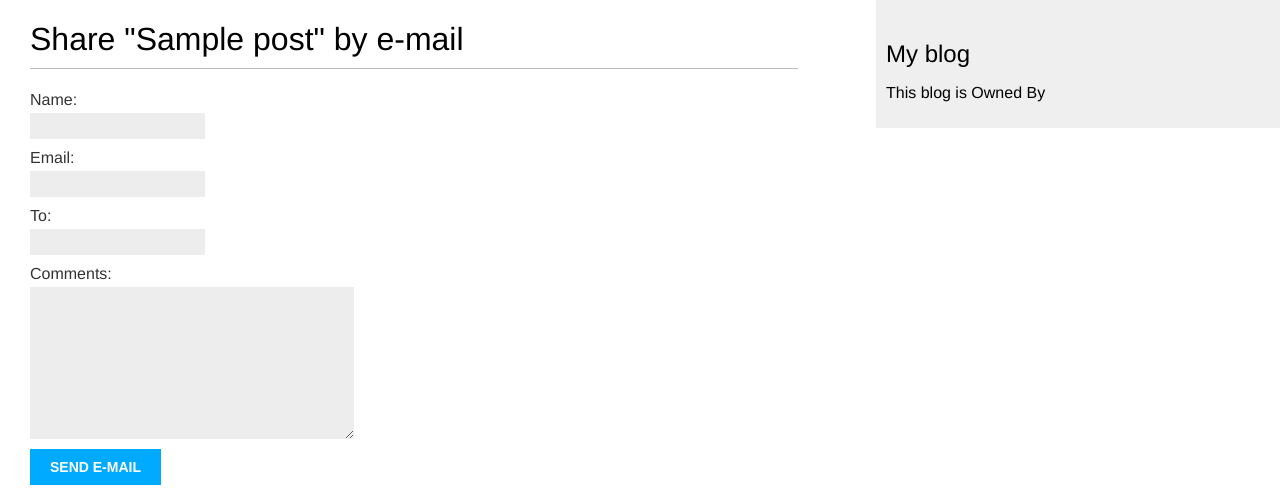
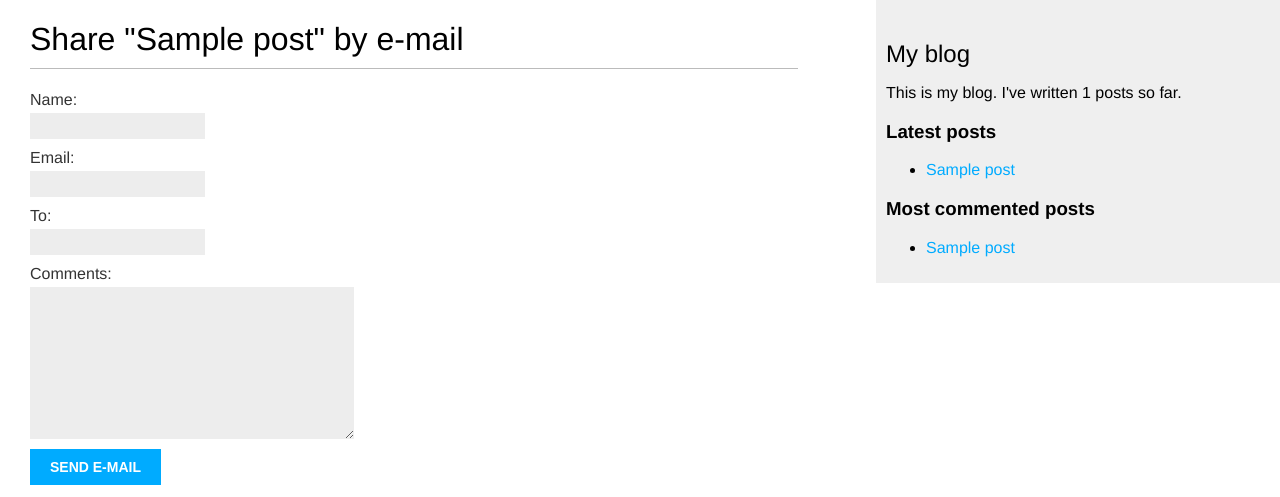
Before and after one commit to RajneeshPondy/blog, a Django app: page /blog/1/ in a window 1280 px wide. Shown: the top 497 px of the page. Run offline with Django 3.2, Linux system fonts and the light colour scheme; tables that the repository leaves empty hold one stand-in row (values such as "Sample post").

Commit message:
Modification in Sidebar Menu , added Custom template tags andd Sitemaps functionality to blog

```diff
--- a/blog/templates/blog/base.html
+++ b/blog/templates/blog/base.html
@@ -1,3 +1,4 @@
+{% load blog_tags %}
 {% load static %}
 
 <!DOCTYPE html>
@@ -13,7 +14,18 @@
 	</div>
 	<div id="sidebar">
 		<h2>My blog</h2>
-		<p>This blog is Owned By <Rajneesh Kumar></p>
+		<p>This is my blog. I've written {% total_posts %} posts so far.</p>
+		<h3>Latest posts</h3>
+		{% show_latest_posts 3 %}
+		<h3>Most commented posts</h3>
+		{% get_most_commented_posts as most_commented_posts %}
+		<ul>
+			{% for post in most_commented_posts %}
+				<li>
+					<a href="{{ post.get_absolute_url }}">{{ post.title }}</a>
+				</li>
+			{% endfor %}
+		</ul>
 	</div>
 </body>
 </html>
--- a/blog/templates/blog/post/detail.html
+++ b/blog/templates/blog/post/detail.html
@@ -1,4 +1,5 @@
 {% extends "blog/base.html" %}
+{% load blog_tags %}
 
 {% block title %}{{ post.title }}{% endblock %}
 
@@ -32,7 +33,7 @@
 			Comment {{ forloop.counter }} by {{ comment.name }}
 			{{ comment.created }}
 			</p>
-			{{ comment.body|linebreaks }}
+			{{ comment.body|markdown }}
 		</div>
 	{% empty %}
 		<p>There are no comments yet.</p>
--- /dev/null
+++ b/blog/templates/blog/post/latest_posts.html
@@ -0,0 +1,7 @@
+<ul>
+	{% for post in latest_posts %}
+		<li>
+			<a href="{{ post.get_absolute_url }}">{{ post.title }}</a>
+		</li>
+	{% endfor %}
+</ul>
--- a/blog/templates/blog/post/list.html
+++ b/blog/templates/blog/post/list.html
@@ -1,4 +1,5 @@
 {% extends "blog/base.html" %}
+{% load blog_tags %}
 
 {% block title %}My Blog{% endblock %}
 
@@ -25,7 +26,7 @@
 		<p class="date">
 			Published {{ post.publish }} by {{ post.author }}
 		</p>
-		{{ post.body|truncatewords:30|linebreaks }}
+		{{ post.body|markdown|truncatewords_html:30 }}
 	{% endfor %}
 	{% include "pagination.html" with page=posts %}
 {% endblock %}
--- /dev/null
+++ b/blog/templatetags/blog_tags.py
@@ -0,0 +1,26 @@
+from django import template
+from django.db.models import Count
+from django.utils.safestring import mark_safe
+import markdown
+
+from .. models import Post
+
+register = template.Library()
+@register.simple_tag
+def total_posts():
+	return Post.published.count()
+
+@register.inclusion_tag('blog/post/latest_posts.html')
+def show_latest_posts(count=5):
+	latest_posts = Post.published.order_by('-publish')[:count]
+	return {"latest_posts":latest_posts}
+
+@register.simple_tag
+def get_most_commented_posts(count=5):
+	return Post.published.annotate(
+				total_comments=Count('comments')
+				).order_by('-total_comments')[:5]
+
+@register.filter(name="markdown")
+def markdown_format(text):
+	return 	mark_safe(markdown.markdown(text))
--- a/blog/urls.py
+++ b/blog/urls.py
@@ -5,7 +5,7 @@ app_name = 'blog'
 
 urlpatterns = [
 	# post views
-	#path('', views.post_list, name="post_list"),
+	path('', views.post_list, name="post_list"),
 	path('tag/<slug:tag_slug>/', views.post_list, name='post_list_by_tag'),
 	#path('', views.PostListView.as_view(), name='post_list'),
 	path('<int:year>/<int:month>/<int:day>/<slug:post>/',
--- a/mysite/settings.py
+++ b/mysite/settings.py
@@ -27,6 +27,7 @@ DEBUG = True
 
 ALLOWED_HOSTS = []
 
+SITE_ID = 1
 
 # Application definition
 
@@ -37,8 +38,13 @@ INSTALLED_APPS = [
     'django.contrib.sessions',
     'django.contrib.messages',
     'django.contrib.staticfiles',
+    # Blog App
     'blog.apps.BlogConfig',
+    # Tagging App
     'taggit',
+    # django sitemaps
+    'django.contrib.sites',
+    'django.contrib.sitemaps',
 ]
 
 MIDDLEWARE = [
--- a/mysite/urls.py
+++ b/mysite/urls.py
@@ -15,8 +15,16 @@ Including another URLconf
 """
 from django.contrib import admin
 from django.urls import path, include
+from django.contrib.sitemaps.views import sitemap
+from blog.sitemaps import PostSitemap
+
+sitemaps = {
+	'posts':PostSitemap,
+}
 
 urlpatterns = [
     path('admin/', admin.site.urls),
     path('blog/', include('blog.urls', namespace='blog')),
+    path('sitemap.xml', sitemap, {'sitemaps': sitemaps},
+    	 name='django.contrib.sitemaps.views.sitemap'),
 ]
```
Also changed, not shown: blog/sitemaps.py (added, +13 -0 lines), requirements.txt (added, +19 -0 lines), blog/migrations/0006_auto_20200406_1724.py (added), blog/templatetags/__init__.py (added).
